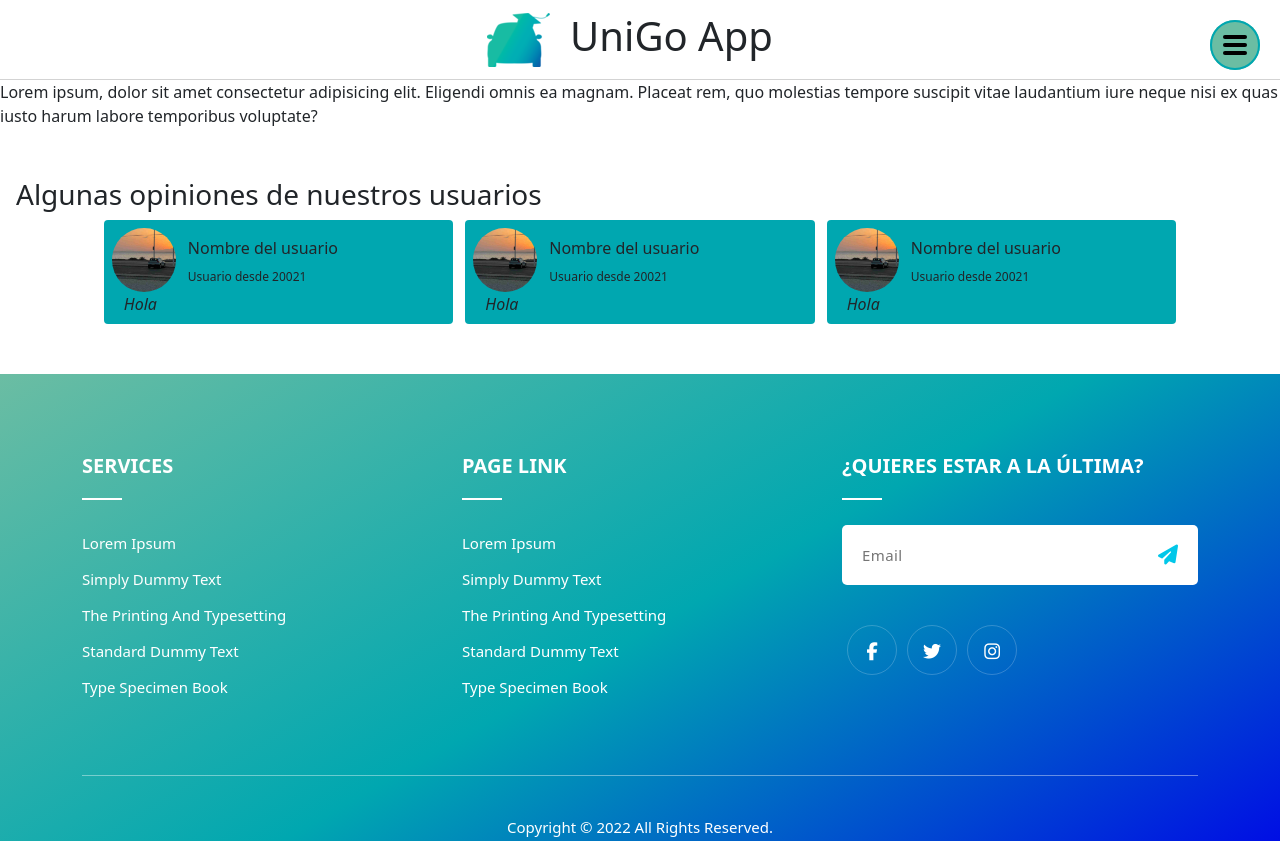
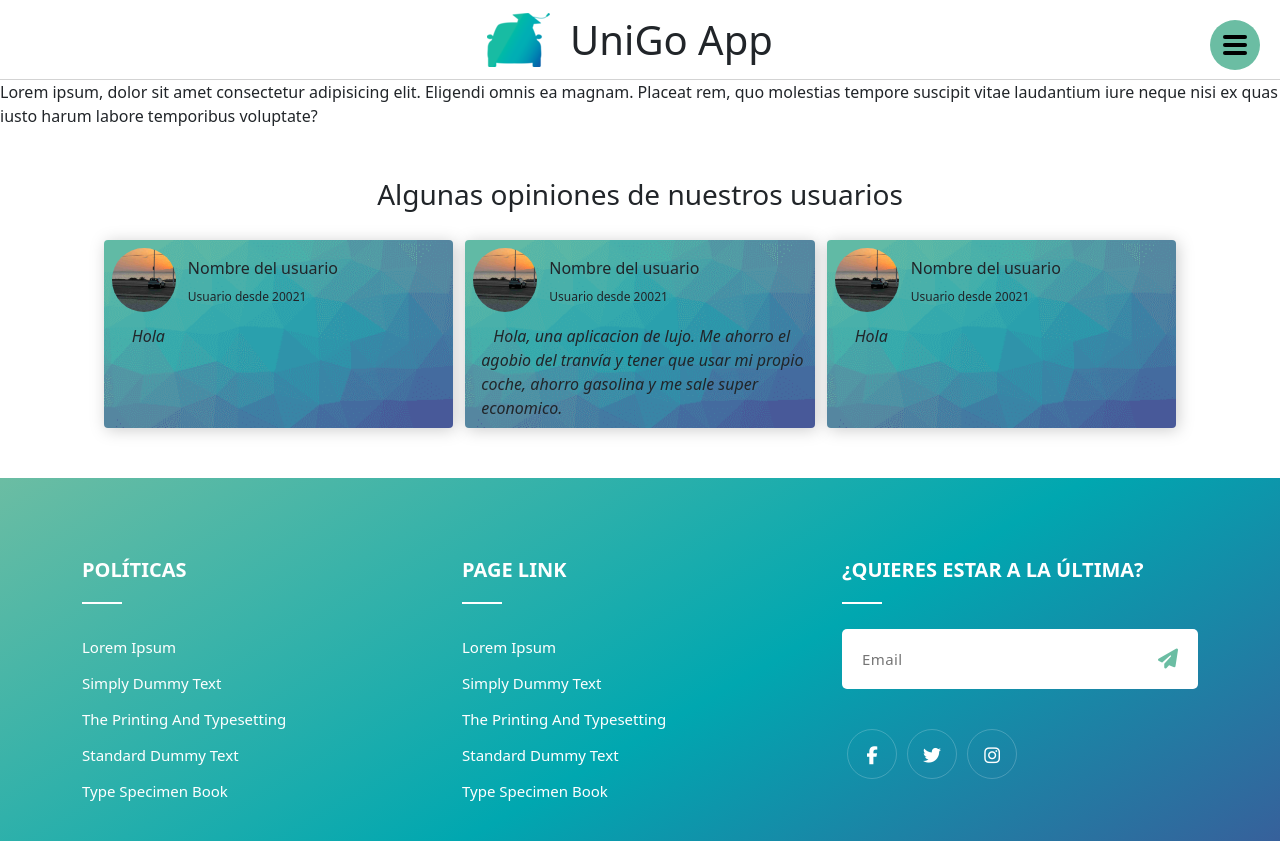
Before and after one commit to UniGoApp/backend, a website: page public/index.html in a window 1280 px wide. Shown: the top 841 px of the page. Drawn offline with nearby package versions, Linux system fonts and the light colour scheme.

Commit message:
cards update

```diff
--- a/public/css/index.css
+++ b/public/css/index.css
@@ -4,6 +4,9 @@ a{
 }
 body, header, main, footer{
     z-index: 1;
+    user-select: text;
+    /* -moz-user-select: none;
+    -webkit-user-select: none; */
 }
 
 #toggle-nav{
@@ -22,7 +25,7 @@ body, header, main, footer{
     flex-direction: column;
     justify-content: center;
     align-items: center;
-    border: 2px solid var(--intermedio);
+    /* border: 2px solid var(--intermedio); */
 }
 #toggle-nav.hamburguer.is-active{
     border: none;
@@ -53,6 +56,7 @@ body, header, main, footer{
 #menu{
     position: absolute;
     top: 0;
+    right: 0;
     width: 100vw;
     height: 100vh;
     flex-basis: content;
@@ -91,14 +95,16 @@ header{
 }
 h1{
     font-size: 1.6em;
-    margin: 0;
+    margin: 0!important;
 }
 /* MAIN */
 section{
     margin: 50px 0;
     padding: 0 16px;
 }
-
+.section-title{
+    text-align: center;
+}
 
 /* ----> OPINIONS */
 #card-container{
@@ -106,16 +112,25 @@ section{
     flex-direction: row;
     justify-content: center;
     gap: 12px;
-    align-items: center;
+    align-items: stretch;
+    margin-top: 28px;
 }
 .card-custom{
     flex-basis: 28%;
-    background-color: var(--intermedio);
+    /* background-color: var(--intermedio); */
+    background-image: url('../img/triangles.png');
+    background-repeat: no-repeat;
+    background-position: center;
+    background-size: cover;
     border-radius: 4px;
     padding: 8px;
+    filter: drop-shadow(2px 2px 8px rgba(0,0,0,.2));
 }
-.card-custom > cite{
-    padding-top: 12px;
+.card-custom > .cite{
+    padding-left: 8px;
+}
+.card-custom cite{
+    text-align: left;
     padding-left: 12px;
 }
 .card-user{
@@ -123,6 +138,7 @@ section{
     justify-content: flex-start;
     align-items: center;
     gap: 12px;
+    margin-bottom: 12px;
 }
 .card-user > img {
     width: 64px;
@@ -208,7 +224,6 @@ height: 60px;
     letter-spacing: 0.4px;
     margin: 0;
     padding: 0 52px 0 20px;
-text-transform: capitalize;
     width: 100%;
 }
 @media only screen and (max-width:768px) {
@@ -218,7 +233,7 @@ width: 100%;
 .subscribe__btn {
 background-color: transparent;
 border-radius: 0 25px 25px 0;
-color: #01c7e9;
+color: var(--verde);
 cursor: pointer;
 display: block;
 font-size: 20px;
@@ -234,7 +249,7 @@ width: 60px;
 }
 
 .subscribe__btn:hover i{
-    color:#ff3666;
+    color: var(--azul);
 }
 button {
     padding: 0;
@@ -279,8 +294,8 @@ padding: 0;
 }
 }
 .social_profile ul li a:hover{
-background:#ff3666;
-border: 1px solid #ff3666;
+    background: var(--verde);
+    border: 1px solid  var(--verde);
     color:#fff;
     border:0px;
 }
--- a/public/css/norm.css
+++ b/public/css/norm.css
@@ -2,8 +2,8 @@
 
 :root{
     --verde: #6bbda3;
-    --azul: #0000e9;
     --intermedio: #00a7b0;
+    --azul: #494994;
 }
 *, *::after, *::before{
     box-sizing: border-box;
--- a/public/index.html
+++ b/public/index.html
@@ -34,7 +34,7 @@
         <p>Lorem ipsum, dolor sit amet consectetur adipisicing elit. Eligendi omnis ea magnam. Placeat rem, quo molestias tempore suscipit vitae laudantium iure neque nisi ex quas iusto harum labore temporibus voluptate?</p>
 
         <section id="opiniones">
-            <h3>Algunas opiniones de nuestros usuarios</h3>
+            <h3 class="section-title">Algunas opiniones de nuestros usuarios</h3>
             <div id="card-container">
                 <div class="card-custom">
                     <div class="card-user">
@@ -44,7 +44,9 @@
                             <sub>Usuario desde 20021</sub>
                         </div>
                     </div>
-                    <cite>Hola</cite>
+                    <div class="cite">
+                        <cite>Hola</cite>
+                    </div>
                 </div>
                 <div class="card-custom">
                     <div class="card-user">
@@ -54,7 +56,10 @@
                             <sub>Usuario desde 20021</sub>
                         </div>
                     </div>
-                    <cite>Hola</cite>
+                    <div class="cite">
+                        <cite>Hola, una aplicacion de lujo. Me ahorro el agobio del tranvía y tener que usar mi propio coche, ahorro gasolina y me sale super economico.</cite>
+                    </div>
+
                 </div>
                 <div class="card-custom">
                     <div class="card-user">
@@ -64,7 +69,9 @@
                             <sub>Usuario desde 20021</sub>
                         </div>
                     </div>
-                    <cite>Hola</cite>
+                    <div class="cite">
+                        <cite>Hola</cite>
+                    </div>
                 </div>
             </div>
         </section>
@@ -74,7 +81,7 @@
             <div class="row">
                 <div class="col-lg-4 col-sm-4 col-xs-12">
                     <div class="single_footer">
-                        <h4>Services</h4>
+                        <h4>Políticas</h4>
                         <ul>
                             <li><a href="#">Lorem Ipsum</a></li>
                             <li><a href="#">Simply dummy text</a></li>
```
Also changed, not shown: public/img/triangles.png (added), public/img/triangles2.png (added). Lines whose indentation alone changed are shown as unchanged.
